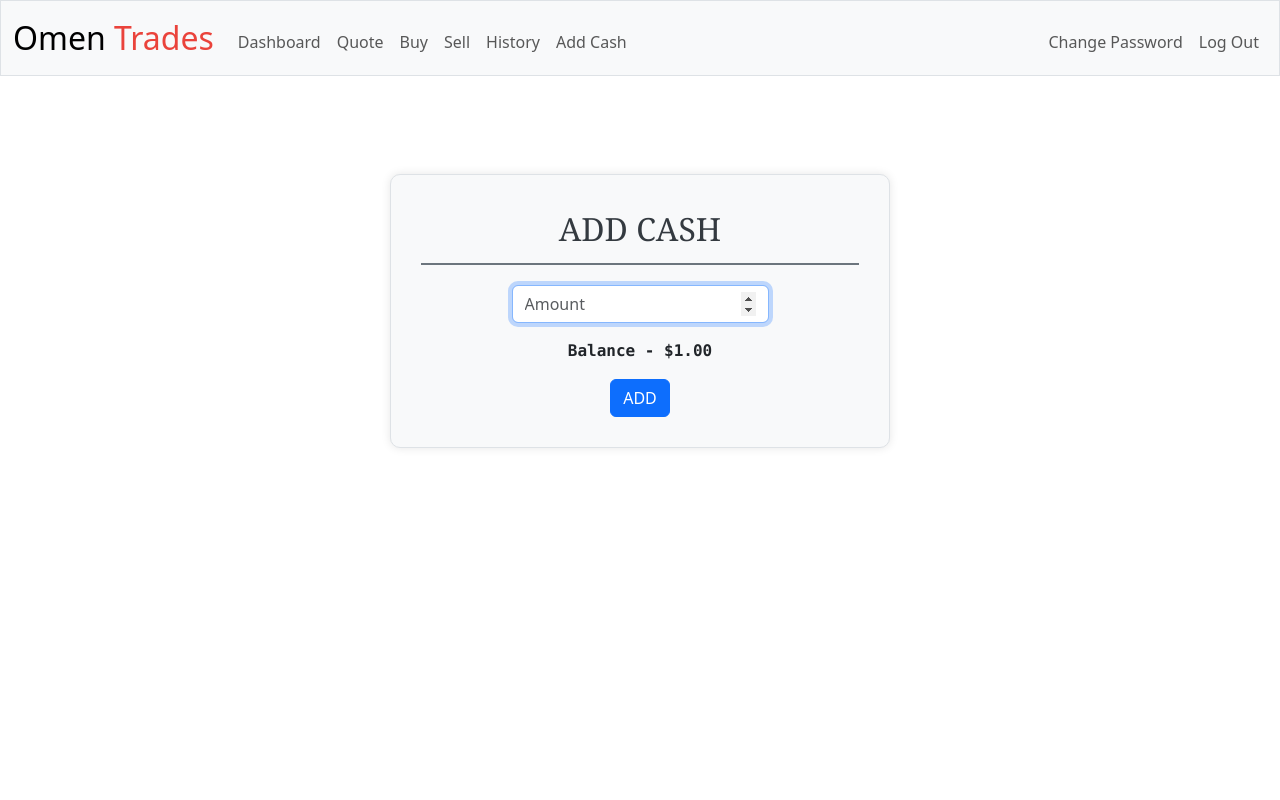
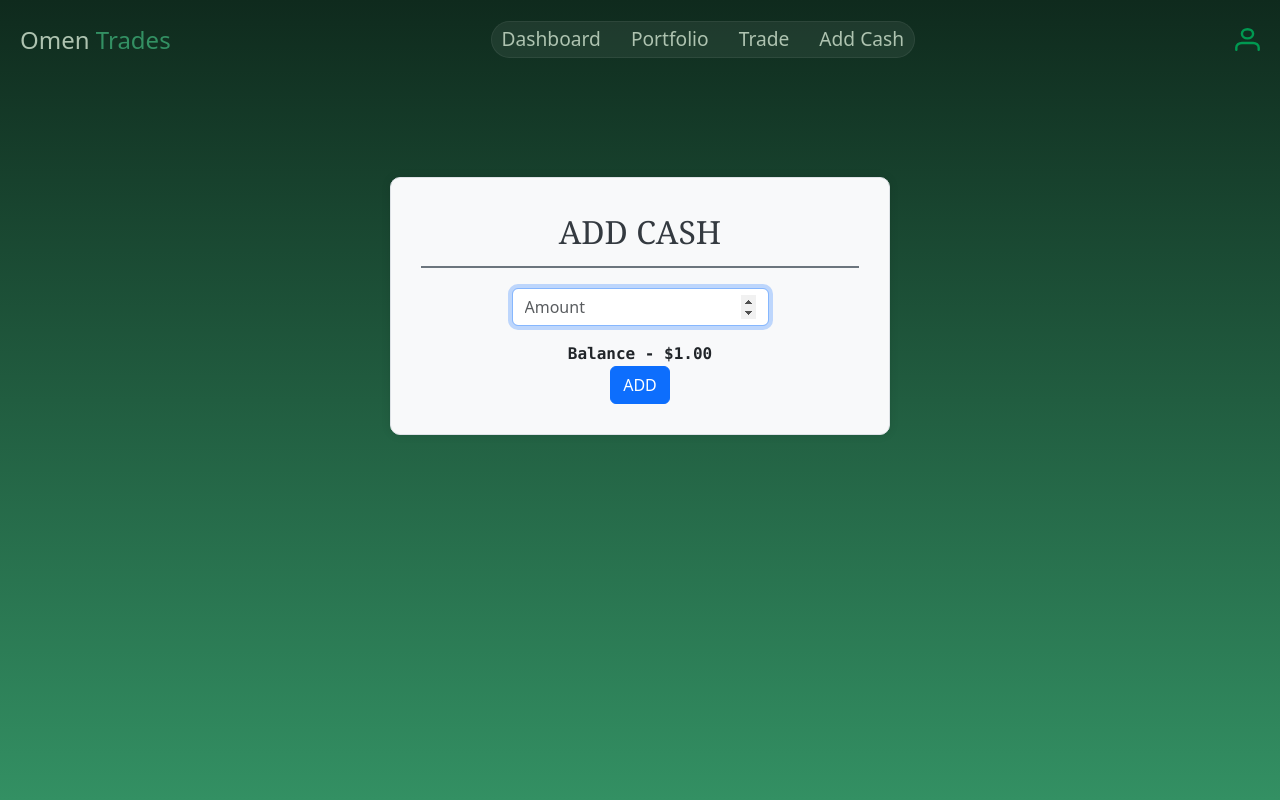
Before and after one commit to OMENx000/stock-trading, a Flask app: page /add_cash in a window 1280 px wide. Run offline with Flask 3, Linux system fonts and the light colour scheme; the visitor is signed in with stand-in values (Sample User, id 1); tables that the repository leaves empty hold one stand-in row (values such as "Sample post"); some libraries are stand-ins or nearby versions.

Commit message:
Revamp app theme and implement navbar

```diff
--- a/static/styles.css
+++ b/static/styles.css
@@ -1,27 +1,100 @@
-/* Size for brand */
-nav .navbar-brand
-{
-    font-size: xx-large;
+*,
+*::before,
+*::after {
+  box-sizing: border-box;
 }
 
-/* Colors for brand */
-nav .navbar-brand .blue
-{
-    color: #537fbe;
+*,
+p {
+  margin: 0;
+  padding: 0;
 }
-nav .navbar-brand .red
-{
-    color: #ea433b;
+body {
+  line-height: 1.5;
+  -webkit-font-smoothing: antialiased;
+  min-height: 100vh;
+  background: linear-gradient(to bottom, #0f2a1d 0%, #339063 100%);
+  background-repeat: no-repeat;
 }
-nav .navbar-brand .yellow
-{
-    color: #f5b82e;
+/* Navbar */
+nav {
+  display: flex;
+  justify-content: space-between;
+  align-items: center;
+  padding: 20px;
 }
-nav .navbar-brand .green
-{
-    color: #2e944b;
+.nav-links {
+  display: flex;
+  color: #aec3b0;
+  font-weight: 500;
+  gap: 30px;
+  font-size: 1.2rem;
+  background-color: #ffffff10;
+  padding: 3px 10px;
+  border: 1px solid #ffffff10;
+  border-radius: 30px;
 }
-
+nav a {
+  text-decoration: none;
+}
+.nav-link:hover{
+    color: #0c8d4e;
+}
+.nav-link:active{
+    transform: scale(0.99);
+}
+/* Logo */
+.logo {
+  font-size: 1.5rem;
+}
+/* User Profile */
+.user-profile {
+  width: 25px;
+}
+/* Dropdown */
+.dropdown, .nav-dropdown {
+  position: relative;
+  cursor: pointer;
+}
+.dropdown-content, .nav-dropdown-content {
+  display: none;
+  position: absolute;
+  z-index: 1;
+}
+.dropdown-content {
+  right: -3px;
+  width: 130px;
+}
+.dropdown-content a {
+  color: #339063;
+  font-weight: 500;
+  transition: transform 0.3s ease;
+}
+.dropdown-content a:hover {
+  color: #05f782;
+}
+.dropdown-content a:active, .nav-dropdown-content a:active{
+  transform: scale(0.9);
+}
+.dropdown:hover .user-profile path {
+  stroke: #05f782;
+}
+.dropdown:hover .dropdown-content {
+  display: block;
+}
+.nav-dropdown:hover .nav-dropdown-content{
+    display: flex;
+}
+.nav-dropdown-content a {
+    color: #8a9aa8;
+    font-size: 1.3rem;
+}
+.nav-dropdown-content a:first-child:hover{
+    color: green;
+}
+.nav-dropdown-content a:last-child:hover{
+    color: red;
+}
 .card {
   position: absolute;
   padding-top: 0;
@@ -45,7 +118,7 @@ nav .navbar-brand .green
 }
 
 .main-header {
-        font-family: 'Georgia', serif;
+  font-family: "Georgia", serif;
   font-size: 2rem;
   text-align: center;
   margin-bottom: 20px;
@@ -68,10 +141,13 @@ nav .navbar-brand .green
 
 #search-form-overlay {
   position: fixed;
-        top: 0; left: 0; right: 0; bottom: 0;
+  top: 0;
+  left: 0;
+  right: 0;
+  bottom: 0;
   width: 100vw;
   height: 100vh;
-        background: rgba(255,255,255,0.5);
+  background: rgba(255, 255, 255, 0.5);
   backdrop-filter: blur(6px);
   z-index: 1050;
   display: flex;
@@ -82,7 +158,7 @@ nav .navbar-brand .green
   background: #fff;
   padding: 2rem 2.5rem;
   border-radius: 1rem;
-        box-shadow: 0 0 32px rgba(0,0,0,0.15);
+  box-shadow: 0 0 32px rgba(0, 0, 0, 0.15);
   z-index: 1100;
   min-width: 350px;
 }
--- a/templates/layout.html
+++ b/templates/layout.html
@@ -1,59 +1,82 @@
 <!DOCTYPE html>
 
 <html lang="en">
-
   <head>
-
-        <meta charset="utf-8">
-        <meta name="viewport" content="initial-scale=1, width=device-width">
+    <meta charset="utf-8" />
+    <meta name="viewport" content="initial-scale=1, width=device-width" />
 
     <!-- http://getbootstrap.com/docs/5.3/ -->
-        <link href="https://cdn.jsdelivr.net/npm/bootstrap@5.3.3/dist/css/bootstrap.min.css" rel="stylesheet" integrity="sha384-QWTKZyjpPEjISv5WaRU9OFeRpok6YctnYmDr5pNlyT2bRjXh0JMhjY6hW+ALEwIH" crossorigin="anonymous">
-        <script src="https://cdn.jsdelivr.net/npm/bootstrap@5.3.3/dist/js/bootstrap.bundle.min.js" integrity="sha384-YvpcrYf0tY3lHB60NNkmXc5s9fDVZLESaAA55NDzOxhy9GkcIdslK1eN7N6jIeHz" crossorigin="anonymous"></script>
+    <link
+      href="https://cdn.jsdelivr.net/npm/bootstrap@5.3.3/dist/css/bootstrap.min.css"
+      rel="stylesheet"
+      integrity="sha384-QWTKZyjpPEjISv5WaRU9OFeRpok6YctnYmDr5pNlyT2bRjXh0JMhjY6hW+ALEwIH"
+      crossorigin="anonymous"
+    />
+    <script
+      src="https://cdn.jsdelivr.net/npm/bootstrap@5.3.3/dist/js/bootstrap.bundle.min.js"
+      integrity="sha384-YvpcrYf0tY3lHB60NNkmXc5s9fDVZLESaAA55NDzOxhy9GkcIdslK1eN7N6jIeHz"
+      crossorigin="anonymous"
+    ></script>
 
     <!-- https://favicon.io/emoji-favicons/money-bag/ -->
-        <link href="/static/favicon.ico" rel="icon">
+    <link href="/static/favicon.ico" rel="icon" />
 
-        <link href="/static/styles.css" rel="stylesheet">
+    <link href="/static/styles.css" rel="stylesheet" />
 
     <script src="/static/script.js"></script>
 
     <title>Berkshire Hathaway: {% block title %}{% endblock %}</title>
-
   </head>
 
   <body>
-
-        <nav class="bg-light border navbar navbar-expand-md navbar-light">
-            <div class="container-fluid">
-                <a class="navbar-brand" href="/"><span class="black">Omen</span> <span class="red">Trades</span></a>
-                <button aria-controls="navbar" aria-expanded="false" aria-label="Toggle navigation" class="navbar-toggler" data-bs-target="#navbar" data-bs-toggle="collapse" type="button">
-                    <span class="navbar-toggler-icon"></span>
-                </button>
-                <div class="collapse navbar-collapse" id="navbar">
+    <nav>
+      <a href="/" class="logo"
+        ><span style="color: #aec3b0">Omen</span>
+        <span style="color: #339063">Trades</span></a
+      >
       {% if session["user_id"] %}
-                        <ul class="navbar-nav me-auto mt-2">
-                            <li class="nav-item"><a class="nav-link" href="/">Dashboard</a></li>
-                            <li class="nav-item"><a class="nav-link" href="/quote">Quote</a></li>
-                            <li class="nav-item"><a class="nav-link" href="/buy">Buy</a></li>
-                            <li class="nav-item"><a class="nav-link" href="/sell">Sell</a></li>
-                            <li class="nav-item"><a class="nav-link" href="/history">History</a></li>
-                            <li class="nav-item"><a class="nav-link" href="/add_cash">Add Cash</a></li>
-                        </ul>
-                        <ul class="navbar-nav ms-auto mt-2">
-                            <li class="nav-item"><a class="nav-link" href="/change-password">Change Password</a></li>
-                            <li class="nav-item"><a class="nav-link" href="/logout">Log Out</a></li>
-                        </ul>
-                    {% else %}
-                        <ul class="navbar-nav ms-auto mt-2">
-                            <li class="nav-item"><a class="nav-link" href="/register">Register</a></li>
-                            <li class="nav-item"><a class="nav-link" href="/login">Log In</a></li>
-                        </ul>
-                    {% endif %}
+      <div class="nav-links">
+        <a href="/" class="nav-link">Dashboard</a>
+        <a class="nav-link">Portfolio</a>
+        <div class=" nav-dropdown">
+            <p class="nav-link h">Trade</p>
+            <div class="nav-dropdown-content">
+                <a href="/buy">Buy&nbsp;</a> <span style="font-size: 1.3rem;">/</span>
+                <a href="/sell">&nbsp;Sell</a>
             </div>
         </div>
+        <a href="/add_cash" class="nav-link">Add Cash</a>
+      </div>
+      <div class="dropdown">
+        <svg
+          class="user-profile"
+          width="41"
+          height="39"
+          viewBox="0 0 41 39"
+          fill="none"
+          xmlns="http://www.w3.org/2000/svg"
+        >
+          <path
+            d="M38.8333 36.375V32.625C38.8333 30.6359 37.8675 28.7282 36.1484 27.3217C34.4294 25.9152 32.0978 25.125 29.6666 25.125H11.3333C8.90214 25.125 6.57056 25.9152 4.85148 27.3217C3.1324 28.7282 2.16663 30.6359 2.16663 32.625V36.375M29.6666 10.125C29.6666 14.2671 25.5626 17.625 20.5 17.625C15.4373 17.625 11.3333 14.2671 11.3333 10.125C11.3333 5.98286 15.4373 2.625 20.5 2.625C25.5626 2.625 29.6666 5.98286 29.6666 10.125Z"
+            stroke="#009951"
+            stroke-width="4"
+            stroke-linecap="round"
+            stroke-linejoin="round"
+          />
+        </svg>
+
+        <div class="dropdown-content">
+          <a href="/change-password">Change Password</a>
+          <a href="/logout">Log Out</a>
+        </div>
+      </div>
+      {% else %}
+      <div class="nav-links">
+        <a class="nav-link" href="/register">Register</a>
+        <a class="nav-link" href="/login">Log In</a>
+      </div>
+      {% endif %}
     </nav>
-
     {% if get_flashed_messages() %}
     <header>
       <div class="alert alert-primary mb-0 text-center" role="alert">
@@ -66,5 +89,4 @@
       {% block main %}{% endblock %}
     </main>
   </body>
-
 </html>
```
Also changed, not shown: static/images/user-profile.svg (added). Lines whose indentation alone changed are shown as unchanged.
